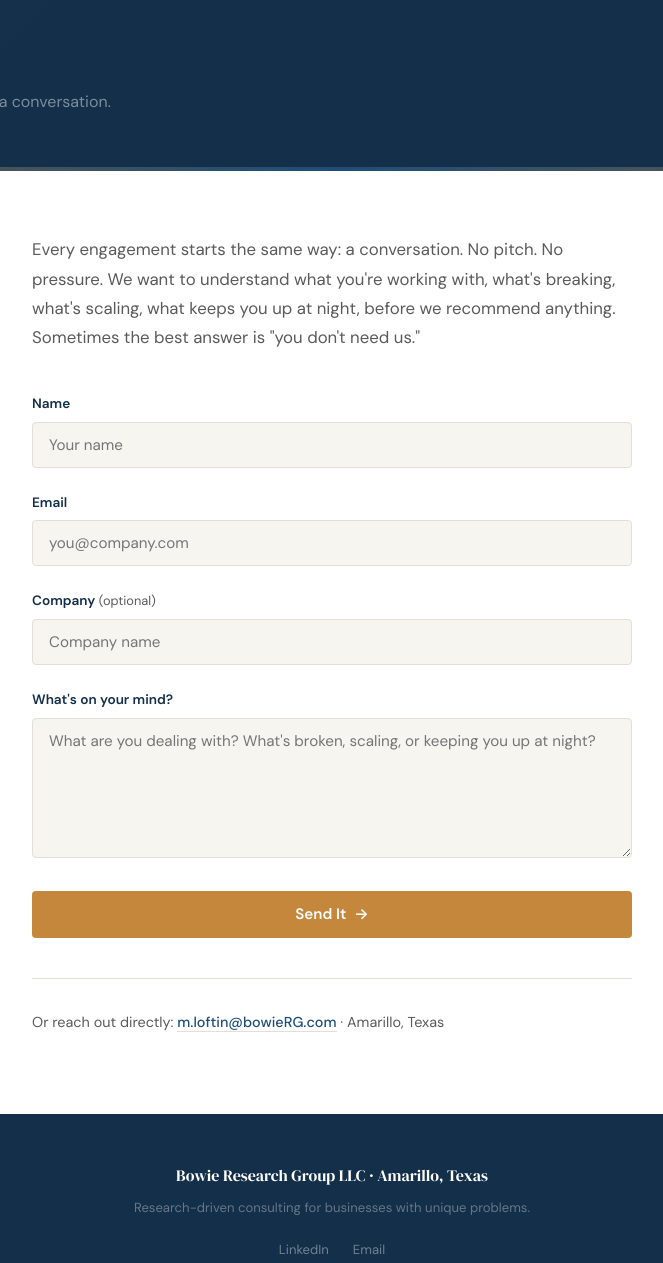
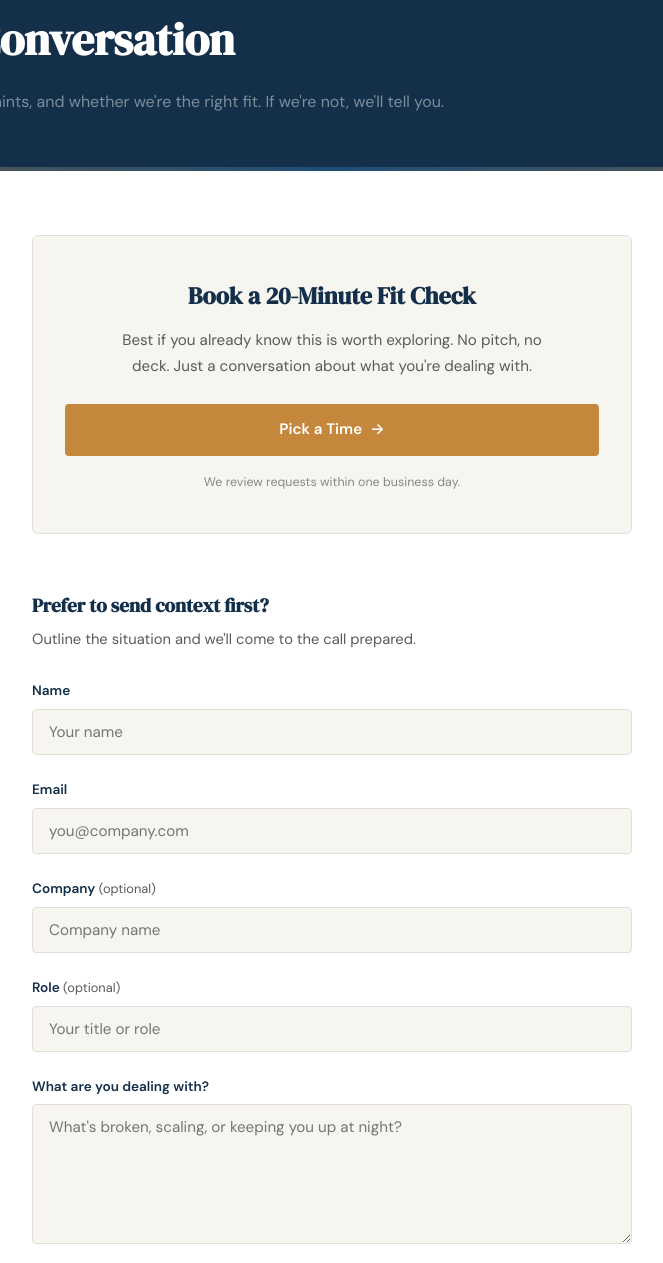
Before and after one commit to mhloftin1/brg-site, a website: page contact.html in a window 1280 px wide. Shown: the part 141-1404 px from the top of the page, without its empty margins (308-971 px from the left). Drawn offline with Linux system fonts and the light colour scheme.

Commit message:
Redesign contact page with CTA hierarchy

```diff
--- a/contact.html
+++ b/contact.html
@@ -3,11 +3,10 @@
 <head>
 <meta charset="UTF-8">
 <meta name="viewport" content="width=device-width, initial-scale=1.0">
-<title>Contact — Bowie Research Group</title>
+<title>Contact | Bowie Research Group</title>
 <link rel="preconnect" href="https://fonts.googleapis.com">
 <link href="https://fonts.googleapis.com/css2?family=DM+Serif+Display:ital@0;1&family=DM+Sans:ital,wght@0,400;0,500;0,600;0,700;1,400&display=swap" rel="stylesheet">
 <link rel="stylesheet" href="/brg-site/styles.css">
-<link rel="icon" type="image/svg+xml" href="/brg-site/favicon.svg">
 </head>
 <body>
 
@@ -29,16 +28,28 @@
 
 <div class="contact-header">
   <div class="container">
-    <h1>Let's Talk</h1>
-    <p class="header-sub">Every good engagement starts with a conversation.</p>
+    <h1>Start with a Conversation</h1>
+    <p class="header-sub">We'll clarify the problem, the constraints, and whether we're the right fit. If we're not, we'll tell you.</p>
   </div>
 </div>
 
 <div class="contact-section">
   <div class="contact-layout">
-    <p>Every engagement starts the same way: a conversation. No pitch. No pressure. We want to understand what you're working with, what's breaking, what's scaling, what keeps you up at night, before we recommend anything. Sometimes the best answer is "you don't need us."</p>
 
-    <form onsubmit="event.preventDefault(); alert('Form submitted — connect this to your Squarespace form or Calendly.');">
+    <!-- Primary CTA: Schedule -->
+    <div class="contact-primary reveal">
+      <h2>Book a 20-Minute Fit Check</h2>
+      <p>Best if you already know this is worth exploring. No pitch, no deck. Just a conversation about what you're dealing with.</p>
+      <a href="#" class="btn btn--primary" style="width:100%;justify-content:center;" onclick="alert('Connect this to Calendly or Cal.com scheduling link'); return false;">Pick a Time <span class="btn-arrow">→</span></a>
+      <p class="contact-capacity">We review requests within one business day.</p>
+    </div>
+
+    <!-- Secondary CTA: Form -->
+    <div class="contact-secondary reveal">
+      <h3>Prefer to send context first?</h3>
+      <p>Outline the situation and we'll come to the call prepared.</p>
+
+      <form onsubmit="event.preventDefault(); document.getElementById('formSuccess').style.display='block'; this.style.display='none';">
         <div class="form-group">
           <label>Name</label>
           <input type="text" name="name" placeholder="Your name" required>
@@ -52,15 +63,27 @@
           <input type="text" name="company" placeholder="Company name">
         </div>
         <div class="form-group">
-        <label>What's on your mind?</label>
-        <textarea name="message" placeholder="What are you dealing with? What's broken, scaling, or keeping you up at night?"></textarea>
+          <label>Role <span class="optional">(optional)</span></label>
+          <input type="text" name="role" placeholder="Your title or role">
         </div>
-      <button type="submit" class="btn btn--primary" style="width:100%;justify-content:center;">Send It <span class="btn-arrow">→</span></button>
+        <div class="form-group">
+          <label>What are you dealing with?</label>
+          <textarea name="message" placeholder="What's broken, scaling, or keeping you up at night?"></textarea>
+        </div>
+        <button type="submit" class="btn btn--outline" style="width:100%;justify-content:center;">Send a Brief <span class="btn-arrow">→</span></button>
       </form>
 
+      <div id="formSuccess" style="display:none;text-align:center;padding:2rem 0;">
+        <p style="font-size:1.1rem;font-weight:600;color:var(--navy-deep);">Received. We'll be in touch within one business day.</p>
+        <p style="font-size:0.88rem;color:var(--text-muted);margin-top:0.5rem;">Check your inbox for a confirmation.</p>
+      </div>
+    </div>
+
+    <!-- Tertiary CTA: Call -->
     <div class="contact-direct">
-      Or reach out directly: <a href="mailto:m.loftin@bowieRG.com">m.loftin@bowieRG.com</a> · Amarillo, Texas
+      Tight timeline? Call us directly: <a href="tel:+18065550100">(806) 555-0100</a> · <a href="mailto:m.loftin@bowieRG.com">m.loftin@bowieRG.com</a> · Amarillo, Texas
     </div>
+
   </div>
 </div>
 
--- a/styles.css
+++ b/styles.css
@@ -786,6 +786,59 @@
     border-color: var(--navy);
   }
 
+  /* ========== CONTACT PAGE LAYOUT ========== */
+  .contact-primary {
+    text-align: center;
+    padding: 2.5rem 2rem;
+    background: var(--cream);
+    border: 1px solid var(--border);
+    border-radius: 6px;
+    margin-bottom: 3rem;
+  }
+
+  .contact-primary h2 {
+    font-family: var(--font-display);
+    font-size: 1.5rem;
+    color: var(--navy-deep);
+    margin-bottom: 0.75rem;
+  }
+
+  .contact-primary > p {
+    color: var(--text-muted);
+    font-size: 0.95rem;
+    line-height: 1.7;
+    margin-bottom: 1.5rem;
+    max-width: 460px;
+    margin-left: auto;
+    margin-right: auto;
+  }
+
+  .contact-capacity {
+    font-size: 0.78rem !important;
+    color: var(--text-muted) !important;
+    margin-top: 1rem !important;
+    margin-bottom: 0 !important;
+    opacity: 0.7;
+  }
+
+  .contact-secondary {
+    padding-top: 0.5rem;
+  }
+
+  .contact-secondary h3 {
+    font-family: var(--font-display);
+    font-size: 1.2rem;
+    color: var(--navy-deep);
+    margin-bottom: 0.35rem;
+  }
+
+  .contact-secondary > p {
+    color: var(--text-muted);
+    font-size: 0.92rem;
+    line-height: 1.7;
+    margin-bottom: 1.75rem;
+  }
+
   /* ========== FOOTER ========== */
   footer {
     background: var(--navy-deep);
```
Lines whose indentation alone changed are shown as unchanged.
